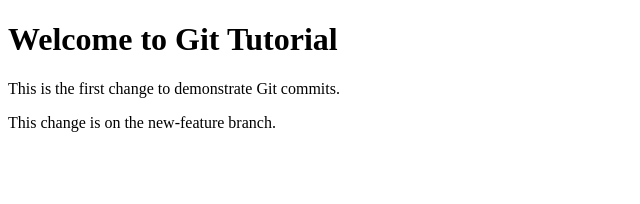
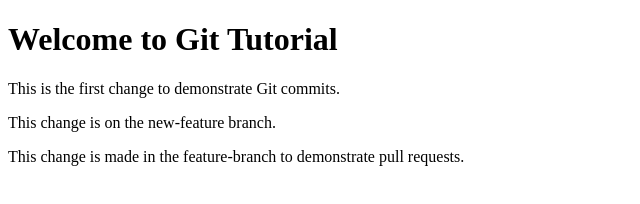
Before and after one commit to Eswarsaipashavula/my_git_tutorial, a plain HTML site: page index.html in a window 1280 px wide. Shown: the whole page, without its empty margins (0-640 px from the left). Drawn offline with Linux system fonts and the light colour scheme.

Commit message:
Add a paragraph in feature-branch

```diff
--- a/index.html
+++ b/index.html
@@ -9,5 +9,6 @@
     <h1>Welcome to Git Tutorial</h1>
     <p>This is the first change to demonstrate Git commits.</p>
     <p>This change is on the new-feature branch.</p>
+    <p>This change is made in the feature-branch to demonstrate pull requests.</p>
 </body>
 </html>
```
